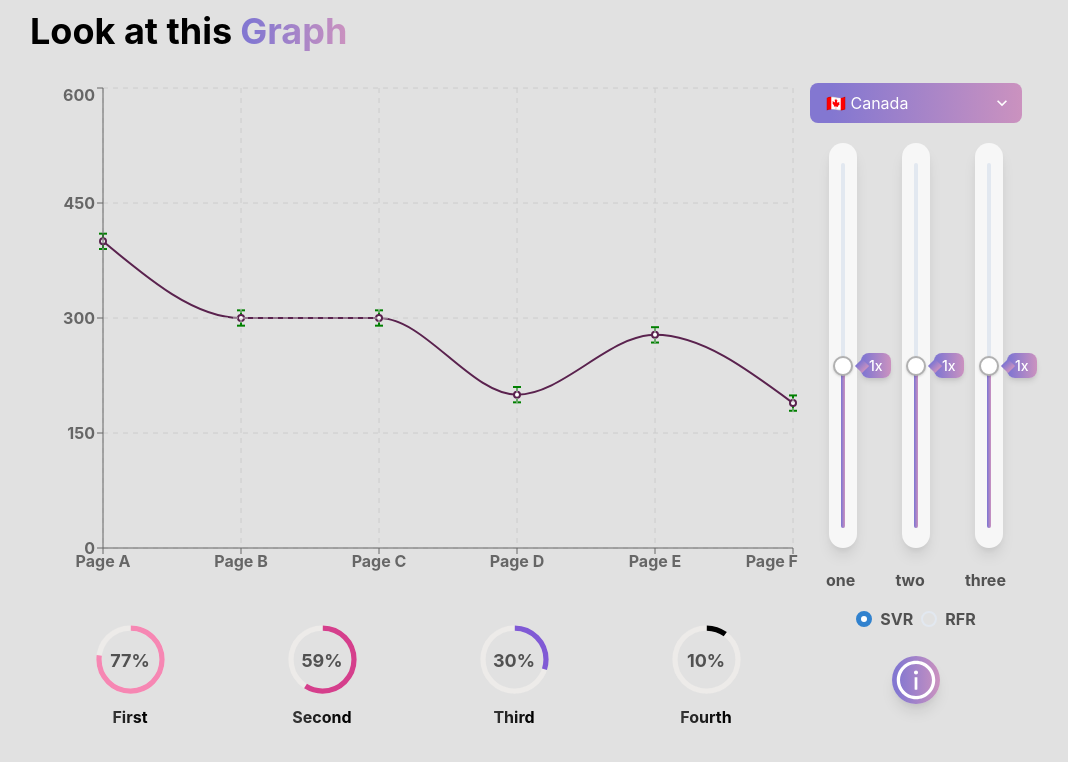
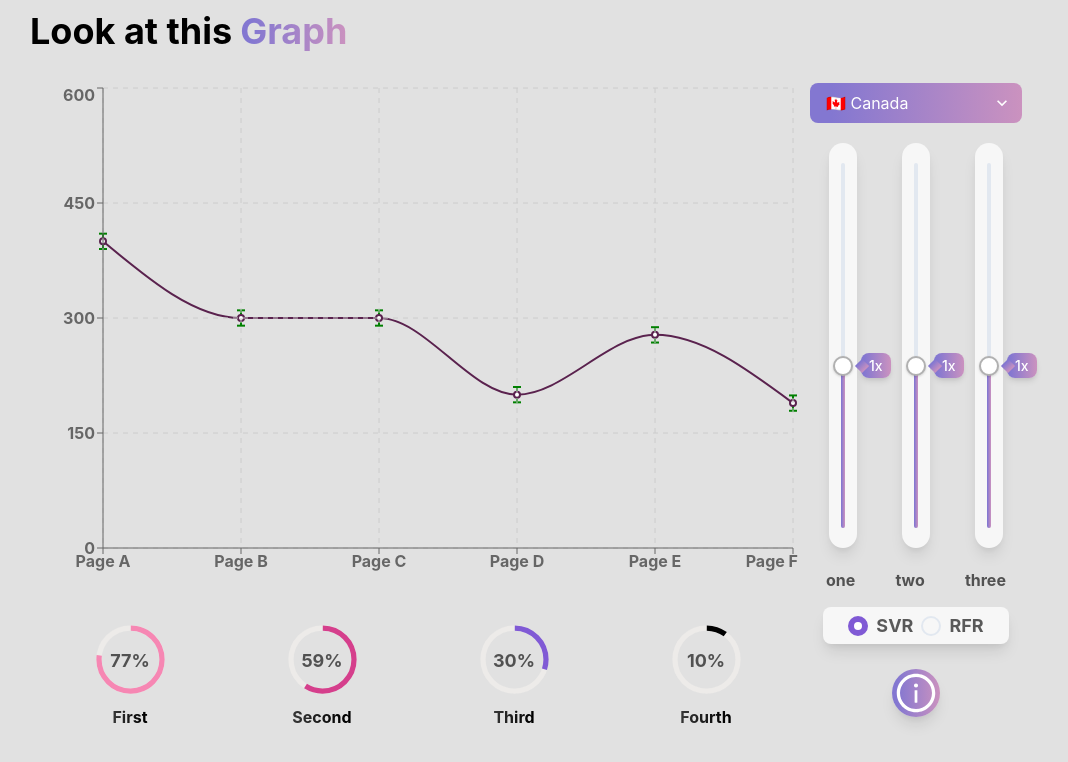
Before and after one commit to mattbardal/ch2023, a React (Create React App) app in the folder frontend/: page / in a window 1280 px wide. Shown: the top 762 px of the page, without its empty margins (114-1182 px from the left). Built offline with nearby package versions, Linux system fonts and the light colour scheme.

Commit message:
added styling to radios

```diff
--- a/frontend/src/container/MainContainer.tsx
+++ b/frontend/src/container/MainContainer.tsx
@@ -59,9 +59,28 @@ export default function MainContainer() {
         <GridItem pl="2" area={"nothing"}>
           <Center w="100%">
             <RadioGroup onChange={setValue} value={value}>
-              <Stack direction='row'>
-                <Radio value='svr'>SVR</Radio>
-                <Radio value='rfr'>RFR</Radio>
+              <Stack
+                direction='row'
+                bg='grey.50'
+                py='5px'
+                px='25px'
+                borderRadius='lg'
+                boxShadow='lg'
+              >
+                <Radio
+                  value='svr'
+                  size='lg'
+                  colorScheme='purple'
+                >
+                  SVR
+                </Radio>
+                <Radio
+                  value='rfr'
+                  size='lg'
+                  colorScheme='purple'
+                >
+                  RFR
+                </Radio>
               </Stack>
             </RadioGroup>
           </Center>
```
